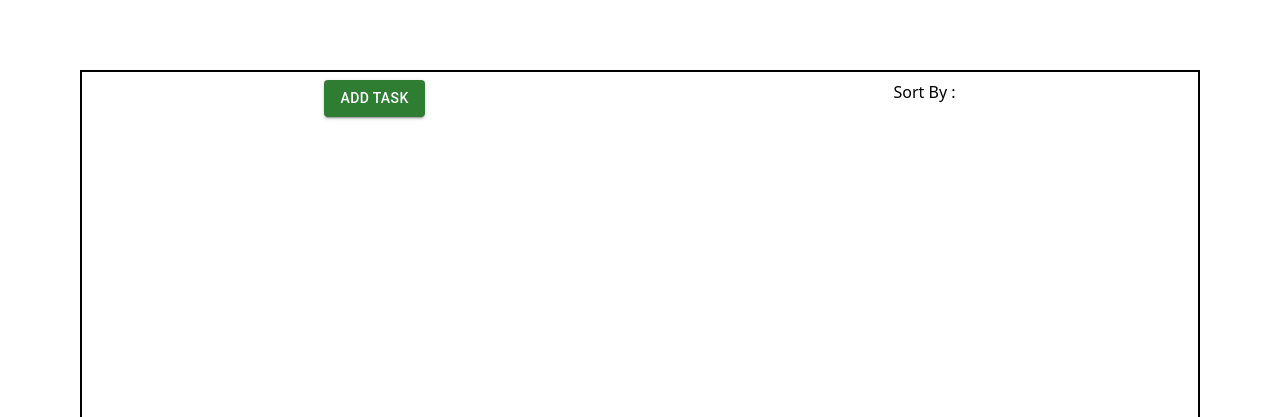
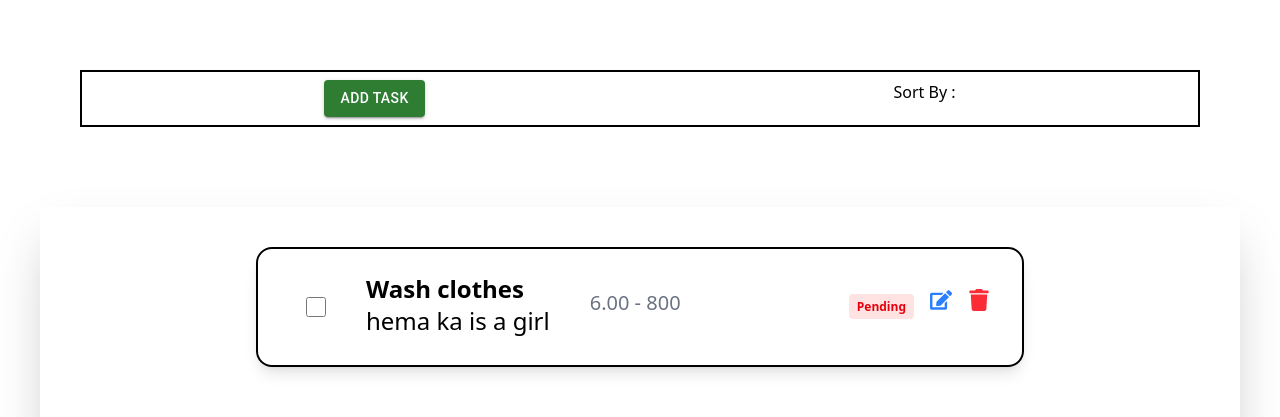
Before and after one commit to Hemajayaraj05/Todo-list-using-react-tailwindcss, a React (Vite) app in the folder frontend/: page /dashboard in a window 1280 px wide. Shown: the part 314-731 px from the top of the page. Built offline with nearby package versions, Linux system fonts and the light colour scheme.

Commit message:
dakku | listing component

```diff
--- a/frontend/src/component/AddTask.jsx
+++ b/frontend/src/component/AddTask.jsx
@@ -1,8 +1,9 @@
 import Button from '@mui/material/Button';
-
+import ListTask from './ListTask';
 function AddTask(){
     return (
-        <div className='flex justify-around m-20 border-2 h-screen p-2'>
+        <>
+        <div className='flex justify-around m-20 border-2 p-2'>
              <div>
            <Button variant="contained" size="medium" color="success">Add Task</Button>
         </div>
@@ -11,6 +12,8 @@ function AddTask(){
         </div>
 
         </div>
+        <ListTask/>
+        </>
 
     )
 }
--- /dev/null
+++ b/frontend/src/component/ListTask.jsx
@@ -0,0 +1,70 @@
+import { useEffect, useState } from "react";
+import { FaEdit, FaTrash } from "react-icons/fa";
+
+const taskStart =new Date("2025-09-12T18:00:00")
+export default function ListTask() {
+
+      const [status, setStatus] = useState("Pending");
+
+      useEffect(()=>{
+        const checkStatus =()=>{
+            const now = new Date();
+
+            if(now<taskStart){
+                setStatus ("Pending")
+            }
+            else if(now>= taskStart){
+                setStatus("Active")
+            }
+            else{
+                setStatus("Completed")
+            }
+        };
+        checkStatus();
+      const interval = setInterval(checkStatus,60000)
+      return()=>clearInterval(interval);
+
+      },[])
+
+  return (
+    <>
+      <div className="flex h-screen justify-center mt-10 shadow-2xl ml-10 mr-10">
+        <div className="mt-10 w-full max-w-3xl h-30 p-2 bg-white rounded-2xl shadow-lg border-2">
+          <div className="flex items-start relative">
+            <input type="checkbox" id="mycheckbox" className="w-5 h-5 mt-10 ml-10"/>
+                <div className="grid text-2xl mt-4 ml-10">
+                  <p className="font-bold">Wash clothes</p>
+                  <p className="font-light">hema ka is a girl</p>
+                  </div>
+                {/* <div className="text-xl font-light text-gray-500 mt-8 ml-10">description</div> */}
+                <div className="text-xl font-light text-gray-500 mt-8 ml-10">6.00 - 800</div>
+              <div className="absolute top-0 right-0 mt-8 ml-10 mr-6 space-x-4">
+            {status === "Completed" && (
+              <span className="px-2 py-1 text-2xl rounded bg-green-100 text-green-600 font-semibold">
+                Completed
+              </span>
+            )}
+            {status === "Active" && (
+              <span className="px-2 py-1 text-xs rounded bg-yellow-100 text-yellow-600 font-semibold">
+                Active
+              </span>
+            )}
+            {status === "Pending" && (
+              <span className="px-2 py-1 text-xs rounded bg-red-100 text-red-600 font-semibold">
+                Pending
+              </span>
+            )}
+             <button className="text-blue-500 hover:text-blue-700">
+              <FaEdit size={22}/>
+            </button>
+            <button className="text-red-500 hover:text-red-700">
+              <FaTrash size={22} />
+            </button>
+          </div>
+        </div>
+
+        </div>
+      </div>
+    </>
+  );
+}
```
